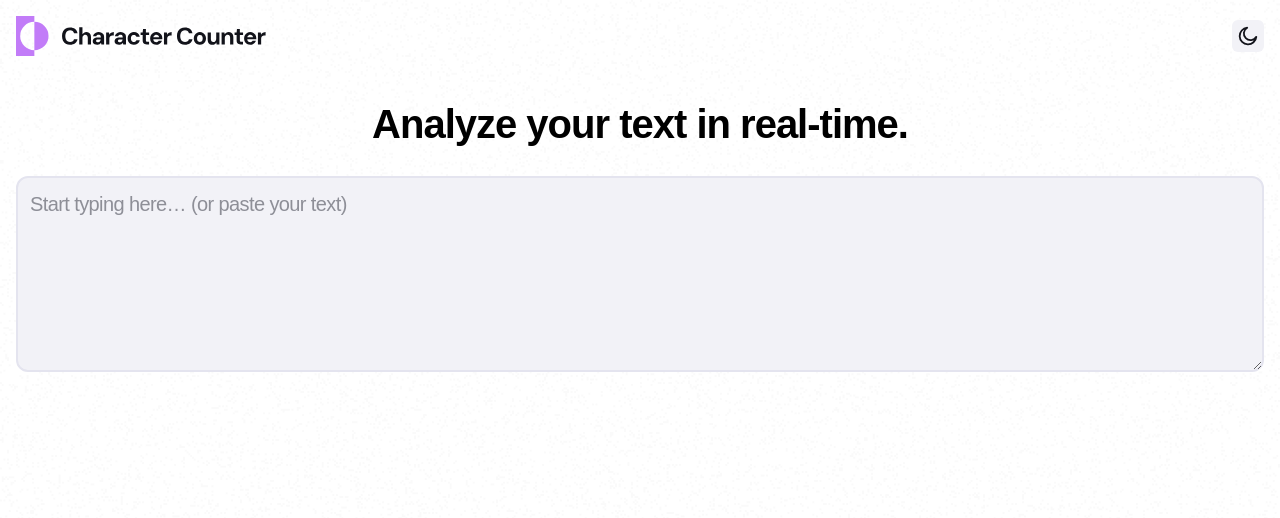
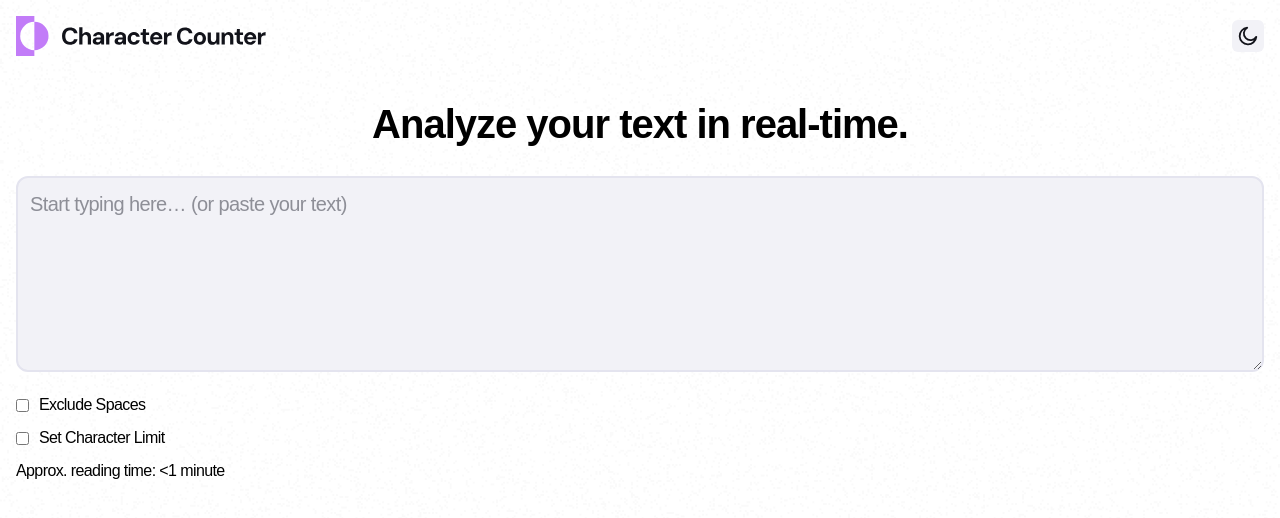
Before and after one commit to Maz-hub/react-character-counter, a React (Vite) app: page / in a window 1280 px wide. Shown: the top 518 px of the page. Built offline with nearby package versions, Linux system fonts and the light colour scheme; a web font is replaced by a local one.

Commit message:
add checkboxes and info text to TextInputArea

```diff
--- a/src/components/TextInputArea.jsx
+++ b/src/components/TextInputArea.jsx
@@ -3,11 +3,29 @@ const TextInputArea = () => {
     <>
       <section>
         {/* Textarea */}
-        <textarea
-          placeholder="Start typing here… (or paste your text)"
-          className="w-full rounded-[12px] border-2 border-[var(--color-light-200)] bg-[var(--color-light-100)] text-preset-3 text-[var(--color-dark-700)] p-3"
-          rows="6"
-        />
+        <div>
+          <textarea
+            placeholder="Start typing here… (or paste your text)"
+            className="w-full rounded-[12px] border-2 border-[var(--color-light-200)] bg-[var(--color-light-100)] text-preset-3 text-[var(--color-dark-700)] p-3"
+            rows="6"
+          />
+        </div>
+
+        {/* Options */}
+        <div className="mt-4 space-y-3 text-preset-4">
+          <label className="flex items-center gap-[10px]">
+            <input type="checkbox" />
+            <span>Exclude Spaces</span>
+          </label>
+
+          <label className="flex items-center gap-[10px]">
+            <input type="checkbox" />
+            <span>Set Character Limit</span>
+          </label>
+
+          {/* Info text */}
+          <p>Approx. reading time: &lt;1 minute</p>
+        </div>
       </section>
     </>
   );
```
